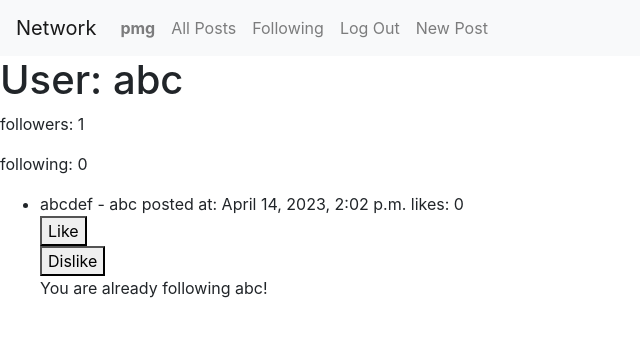
After one commit to CMPSC297/project-4-prat, a Django app: page /follow/4/ in a window 1280 px wide. The commit adds this page. Shown: the top 337 px of the page, without its empty margins (0-640 px from the left). Run offline with Django 3.2, Linux system fonts and the light colour scheme; a user stored in the database is signed in; data comes from the database, SQL or seed files in the repository; both versions use the stored data as it was after the commit; some libraries are stand-ins or nearby versions.

```diff
--- a/network/models.py
+++ b/network/models.py
@@ -3,4 +3,13 @@ from django.db import models
 
 
 class User(AbstractUser):
-    pass
+    following = models.ManyToManyField('self', blank=True, symmetrical=False, related_name='followers')
+    followers_count = models.IntegerField(default=0)
+    following_count = models.IntegerField(default=0)
+
+class Post(models.Model):
+    content = models.TextField()
+    author = models.ForeignKey(User, on_delete=models.CASCADE)
+    created_at = models.DateTimeField(auto_now_add = True)
+    likes = models.IntegerField(default=0)
+    dislikes = models.IntegerField(default=0)
--- a/network/templates/network/layout.html
+++ b/network/templates/network/layout.html
@@ -16,7 +16,7 @@
               <ul class="navbar-nav mr-auto">
                 {% if user.is_authenticated %}
                     <li class="nav-item">
-                        <a class="nav-link" href="#"><strong>{{ user.username }}</strong></a>
+                        <a class="nav-link" href="{% url 'profile' user.id%}"><strong>{{ user.username }}</strong></a>
                     </li>
                 {% endif %}
                 <li class="nav-item">
@@ -24,10 +24,13 @@
                 </li>
                 {% if user.is_authenticated %}
                     <li class="nav-item">
-                        <a class="nav-link" href="#">Following</a>
+                        <a class="nav-link" href="{% url 'following' %}">Following</a>
                     </li>
                     <li class="nav-item">
                         <a class="nav-link" href="{% url 'logout' %}">Log Out</a>
+                    </li>
+                    <li>
+                        <a class="nav-link" href="{% url 'newPost' %}">New Post</a>
                     </li>
                 {% else %}
                     <li class="nav-item">
--- /dev/null
+++ b/network/templates/network/profile.html
@@ -0,0 +1,35 @@
+{% extends "network/layout.html" %}
+{% block body %}
+    <h1>User: {{username}}</h1>
+    <p>followers: {{followers_count}}</p>
+    <p>following: {{following_count}}</p>
+    {% if posts %}
+    <ul>
+        {% for post in posts %}
+            <li>{{ post.content }} - {{ post.author.username }} posted at: {{post.created_at}} likes: {{post.likes}}
+                {%if post.author.username != user.username%}
+                    <form method="post" action="{% url 'like' post.id %}">
+                        {% csrf_token %}
+                        <button type="submit">Like</button>
+                    </form>
+                    <form method="post" action="{% url 'dislike' post.id %}">
+                        {% csrf_token %}
+                        <button type="submit">Dislike</button>
+                    </form>
+                        {% if post.author.username in following %}
+                            <p>You are already following {{ post.author.username }}!</p>
+                        {% else %}
+                            <form method="post" action="{% url 'follow' post.author.id %}">
+                            {% csrf_token %}
+                            <button type="submit">Follow</button>
+                            </form>
+                        {% endif %}
+
+                {% endif %}
+            </li>
+        {% endfor %}
+    </ul>
+    {% else %}
+    <p>No posts found.</p>
+    {% endif %}
+{% endblock %}
--- a/network/urls.py
+++ b/network/urls.py
@@ -7,5 +7,11 @@ urlpatterns = [
     path("", views.index, name="index"),
     path("login", views.login_view, name="login"),
     path("logout", views.logout_view, name="logout"),
-    path("register", views.register, name="register")
+    path("register", views.register, name="register"),
+    path("newPost", views.newPost, name="newPost"),
+    path('like/<int:post_id>/', views.like_post, name='like'),
+    path('dislike/<int:post_id>/', views.dislike_post, name='dislike'),
+    path('profile/<int:user_id>/', views.profile, name='profile'),
+    path('follow/<int:user_id>/', views.follow, name='follow'),
+    path('following', views.following, name="following")
 ]
--- a/network/views.py
+++ b/network/views.py
@@ -1,14 +1,64 @@
 from django.contrib.auth import authenticate, login, logout
 from django.db import IntegrityError
 from django.http import HttpResponse, HttpResponseRedirect
-from django.shortcuts import render
+from django.shortcuts import render, redirect
 from django.urls import reverse
+from django.contrib.auth.decorators import login_required
+from django.contrib import messages
+from .models import User, Post
 
-from .models import User
+def index(request):
+    if request.method == 'POST':
+        postText = request.POST.get('postText')
+        post = Post.objects.create(content=postText, author=request.user)
+        posts = Post.objects.all()
+        return render(request, 'network/index.html', {'posts': posts})
+    else:
+        posts = Post.objects.all()
+        return render(request, 'network/index.html', {'posts': posts})
+
+def profile(request, user_id):
+    #if request.method == 'POST':
+        user = User.objects.get(id=user_id)
+        posts = Post.objects.filter(author=user)
+        following_usernames = request.user.following.all().values_list('username', flat=True)
+        print(following_usernames)
+        return render(request, 'network/profile.html', {'posts':posts, 'username':user.username, 'followers_count':user.followers_count, 'following_count':user.following_count, 'following':following_usernames})
 
 
-def index(request):
-    return render(request, "network/index.html")
+def follow(request, user_id):
+    #if request.method == 'POST':
+        user = User.objects.get(id=user_id)
+        user.followers.add(request.user)
+        posts = Post.objects.filter(author=user)
+        user.followers_count += 1
+        user.save()
+        request.user.following_count += 1
+        request.user.save()
+        following_usernames = request.user.following.all().values_list('username', flat=True)
+        print(following_usernames)
+        return render(request, 'network/profile.html', {'posts':posts, 'username':user.username, 'followers_count':user.followers_count, 'following_count':user.following_count, 'following':following_usernames})
+
+
+def like_post(request, post_id):
+    if request.user.is_authenticated:
+        post = Post.objects.get(pk=post_id)
+        post.likes += 1
+        post.save()
+        messages.success(request, 'Post liked successfully.')
+        return redirect('index')
+    else:
+        messages.warning(request, 'Please login to like a post')
+        return redirect('login')
+
+
+@login_required
+def dislike_post(request, post_id):
+    post = Post.objects.get(pk=post_id)
+    post.dislikes -= 1
+    post.save()
+    messages.success(request, 'Post disliked successfully.')
+    return redirect('index')
 
 
 def login_view(request):
@@ -61,3 +111,11 @@ def register(request):
         return HttpResponseRedirect(reverse("index"))
     else:
         return render(request, "network/register.html")
+
+def newPost(request):
+    return render(request, 'network/newPost.html')
+
+def following(request):
+    following_users = request.user.following.all()
+    posts = Post.objects.filter(author__in=following_users)
+    return render(request, 'network/following.html', {'posts':posts})
--- a/project4/settings.py
+++ b/project4/settings.py
@@ -107,7 +107,7 @@ AUTH_PASSWORD_VALIDATORS = [
 
 LANGUAGE_CODE = 'en-us'
 
-TIME_ZONE = 'UTC'
+TIME_ZONE = 'EST'
 
 USE_I18N = True
 
@@ -120,3 +120,5 @@ USE_TZ = True
 # https://docs.djangoproject.com/en/3.0/howto/static-files/
 
 STATIC_URL = '/static/'
+
+LOGIN_URL = '/login/'
```
Also changed, not shown: network/templates/network/following.html (added, +21 -0 lines), network/templates/network/index.html (+18 -1 lines), network/templates/network/login.html (+5 -2 lines), network/templates/network/newPost.html (added, +11 -0 lines), db.sqlite3.
